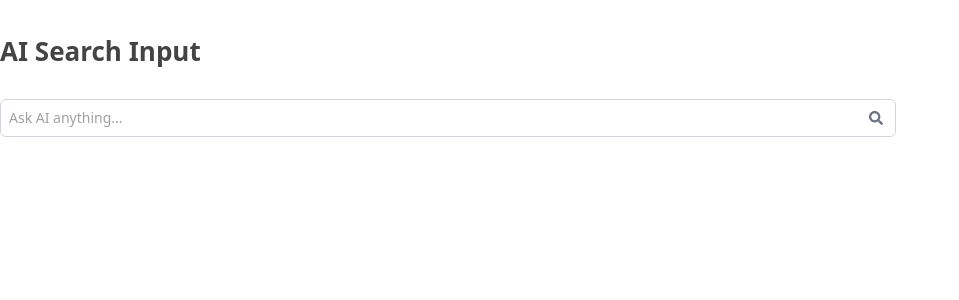
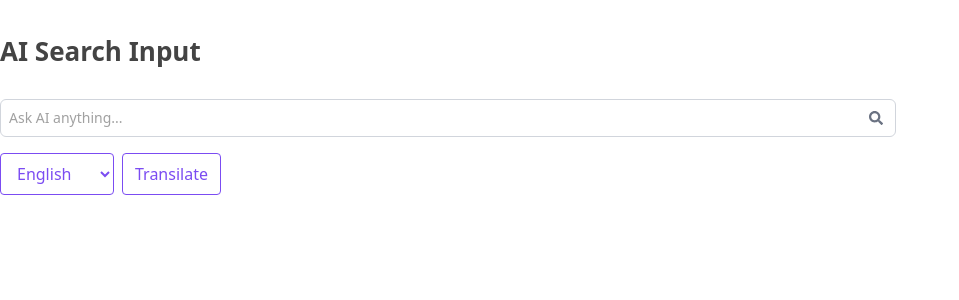
Before and after one commit to bhaveshmerawat1/eway, a Next.js app: page / in a window 1280 px wide. Shown: the top 300 px of the page, without its empty margins (0-959 px from the left). Built offline with nearby package versions, Linux system fonts and the light colour scheme.

Commit message:
add translation and add language option

```diff
--- /dev/null
+++ b/src/app/api/translate/route.ts
@@ -0,0 +1,30 @@
+import { NextResponse } from "next/server";
+import OpenAI from "openai";
+
+const client = new OpenAI({
+  apiKey: process.env.OPENAI_API_KEY,
+});
+
+export async function POST(req: Request) {
+  try {
+    const { text, targetLang } = await req.json();
+    console.log("text and target language ======================", text, targetLang)
+    if (!text || !targetLang) {
+      return NextResponse.json({ error: "Text and target language required" }, { status: 400 });
+    }
+
+    const completion = await client.chat.completions.create({
+      model: "gpt-4o-mini",
+      messages: [
+        { role: "system", content: `You are a translation engine. Translate text into ${targetLang}.` },
+        { role: "user", content: text },
+      ],
+    });
+
+    const translated = completion.choices[0].message?.content ?? "";
+    return NextResponse.json({ translated });
+  } catch (error) {
+    console.error("Translation API Error:", error);
+    return NextResponse.json({ error: "Translation failed" }, { status: 500 });
+  }
+}
--- a/src/components/AISearch/AISearch.tsx
+++ b/src/components/AISearch/AISearch.tsx
@@ -5,12 +5,14 @@ import axios from "axios";
 import Input from "../Inputs/Inputs";
 import Loader from "../Loader/Loader";
 import { FaSearch } from "react-icons/fa";
+import Button from "../Button/Button";
 
 export default function AISearch() {
   const [query, setQuery] = useState("");
   const [loading, setLoading] = useState(false);
-  const [searchResult, setSearchResult] = useState("")
-  const [searchError, setSearchError]= useState("")
+  const [searchResult, setSearchResult] = useState("");
+  const [searchError, setSearchError] = useState("");
+  const [language, setLanguage] = useState("English");
 
   const handleSearch = async (e: React.FormEvent) => {
     e.preventDefault();
@@ -22,6 +24,21 @@ export default function AISearch() {
     } catch (err: any) {
       setSearchError(err.response?.data || err.message)
       console.error("Search error:", err.response?.data || err.message);
+    } finally {
+      setLoading(false);
+    }
+  };
+
+  const handleTranslate = async () => {
+    if (!searchResult) return;
+    setLoading(true);
+    try {
+      const res = await axios.post("/api/translate", { text:searchResult, targetLang: language });
+      console.log("res data ============", res.data)
+      setSearchResult(res.data.translated);
+    } catch (err: any) {
+      setLoading(false);
+      setSearchResult("Error translating text.");
     } finally {
       setLoading(false);
     }
@@ -43,10 +60,35 @@ export default function AISearch() {
           buttonType="submit"
           icon={loading ? <Loader data-testid="loader" size="sm" isLoading={loading} /> : <FaSearch className="text-sm" />}
           isErrorMessage={searchError}
-          isErrors={searchError.length >=1}
+          isErrors={searchError.length >= 1}
         />
       </form>
       <div className="relative w-4xl py-4">
+        <div className="flex items-center  pb-4 space-x-2">
+          <select
+            className="flex items-center justify-center gap-0 px-3 py-2 group transition-all duration-400 ease-in-out w-full max-w-max relative border border-[#7b4cf2] bg-white rounded-sm text-[#7b4cf2] hover:bg-[#7b4cf2] hover:text-white outline-none cursor"
+            value={language}
+            onChange={(e) => {
+              console.log("sleacted language ============", e.target.value)
+              setLanguage(e.target.value)
+            }
+            }
+          >
+            <option>Spanish</option>
+            <option>French</option>
+            <option>German</option>
+            <option>Hindi</option>
+            <option>Japanese</option>
+            <option>English</option>
+          </select>
+
+          <Button
+            children={"Transilate"}
+            disabled={loading}
+            type="button"
+            onClick={handleTranslate}
+          />
+        </div>
         <p className="text-md text-gray-700 font-normal">{searchResult}</p>
       </div>
     </>
--- a/src/components/Button/Button.tsx
+++ b/src/components/Button/Button.tsx
@@ -6,7 +6,7 @@ import Loader from "../Loader/Loader";
 
 interface ButtonProps {
   children: React.ReactNode;
-  onButtonClick?: () => void;
+  onClick?: () => void;
   disabled?: boolean;
   className?: string;
   icon?: React.ReactNode;
@@ -19,12 +19,12 @@ interface ButtonProps {
   onMouseEnter?: () => void;
   onMouseLeave?: () => void;
   arialabel?: string;
-  isTestID?:string
+  isTestID?: string
 };
 
 const Button: React.FC<ButtonProps> = ({
   children,
-  onButtonClick,
+  onClick,
   disabled = false,
   className = "",
   icon,
@@ -55,7 +55,7 @@ const Button: React.FC<ButtonProps> = ({
 
   return (
     <button
-      onClick={onButtonClick}
+      onClick={onClick}
       onMouseEnter={onMouseEnter}
       onMouseLeave={onMouseLeave}
       disabled={disabled || loading}
--- a/src/components/Inputs/Inputs.tsx
+++ b/src/components/Inputs/Inputs.tsx
@@ -23,7 +23,7 @@ type InputProps = {
   isInlineText?: string;
   inputStyle?: string;
   id?: string;
-  isIconTestID?:string;
+  isIconTestID?: string;
   onFocus?: (e: React.FocusEvent<HTMLInputElement>) => void;
   onBlur?: (e: React.FocusEvent<HTMLInputElement>) => void;
   buttonType?: "button" | "submit"
@@ -66,7 +66,7 @@ const Input = forwardRef<HTMLInputElement, InputProps>(({
         )}
       >
         {icon && iconPosition === "left" && (
-          <Button className="mr-2 text-gray-500" type="button" arialabel="icon-btn" isTestID={isIconTestID} variant="textOnly" children={icon} onButtonClick={onClickIcon} />
+          <Button className="mr-2 text-gray-500" type="button" arialabel="icon-btn" isTestID={isIconTestID} variant="textOnly" children={icon} onClick={onClickIcon} />
         )}
 
         <input
@@ -80,12 +80,12 @@ const Input = forwardRef<HTMLInputElement, InputProps>(({
           maxLength={maxLength}
           id={id ?? name}
           onFocus={onFocus}
-        onBlur={onBlur}
+          onBlur={onBlur}
           className={clsx("w-full outline-none py-2 px-2 text-sm bg-transparent", inputStyle)}
         />
 
         {icon && iconPosition === "right" && (
-          <Button className="ml-2 text-gray-500" type={buttonType} arialabel="icon-btn" isTestID={isIconTestID} variant="textOnly" children={icon} onButtonClick={onClickIcon} />
+          <Button className="ml-2 text-gray-500" type={buttonType} arialabel="icon-btn" isTestID={isIconTestID} variant="textOnly" children={icon} onClick={onClickIcon} />
         )}
         {isInlineText && (
           <span className="text-gray-500 text-sm">{isInlineText}</span>
```
